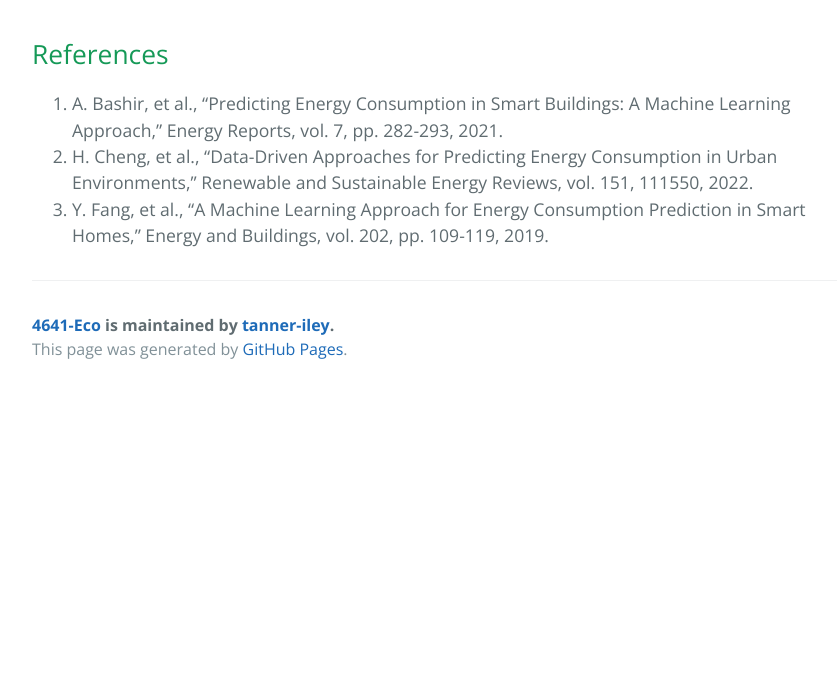
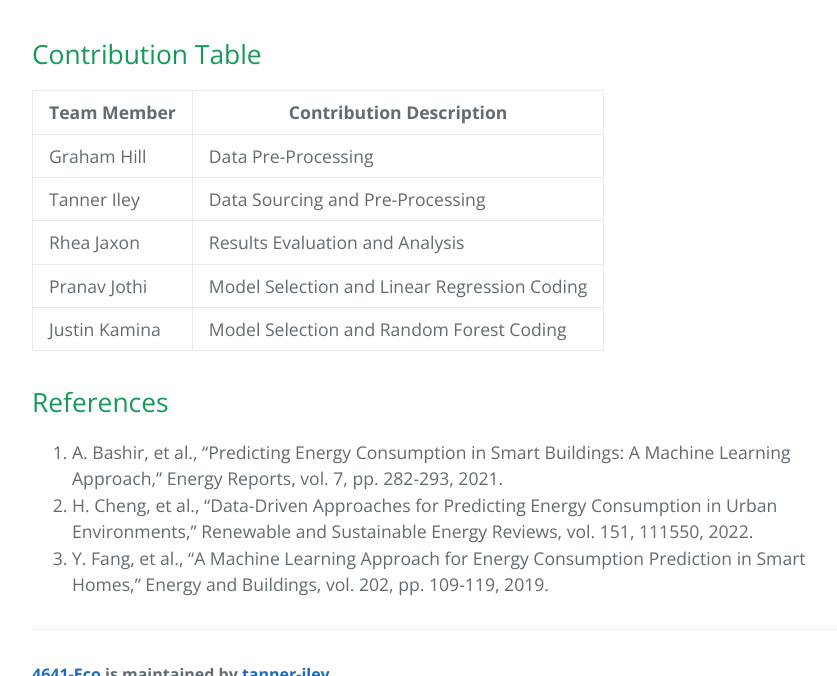
Before and after one commit to tanner-iley/4641-Eco, a Jekyll site: the page built from index.md, in a window 1280 px wide and 900 px high, scrolled down 5134 px, cut to the strip 224-900 px from the top of the window. Shown: the whole strip, without its empty margins (192-1029 px from the left). Built offline with Jekyll 4.4.1, drawn with Linux system fonts in a browser that asks for light colours; our own code applies the rules of GitHub Pages for plain Markdown files; before the commit the page ends 5751 px from its top, so only the background shows below that.

Commit message:
Add contribution table

```diff
--- a/index.md
+++ b/index.md
@@ -96,6 +96,15 @@ For future iterations of our project, we came up with a list of potential improv
 
 <iframe src="https://docs.google.com/spreadsheets/d/e/2PACX-1vQhmutOs0rWWG6KI8WY2ifHFISfltkbkcG-NgWRFObkjI6fjk4zgbMejmJ_67K-EQ/pubhtml?widget=true&headers=false" width="100%" height="500"></iframe>
 
+## Contribution Table
+
+| Team Member     | Contribution Description                                |
+|-----------------|---------------------------------------------------------|
+| Graham Hill     | Data Pre-Processing               |
+| Tanner Iley     | Data Sourcing and Pre-Processing              |
+| Rhea Jaxon      | Results Evaluation and Analysis                |
+| Pranav Jothi    | Model Selection and Linear Regression Coding                |
+| Justin Kamina   | Model Selection and Random Forest Coding                  |
 
 ## References
 
```
